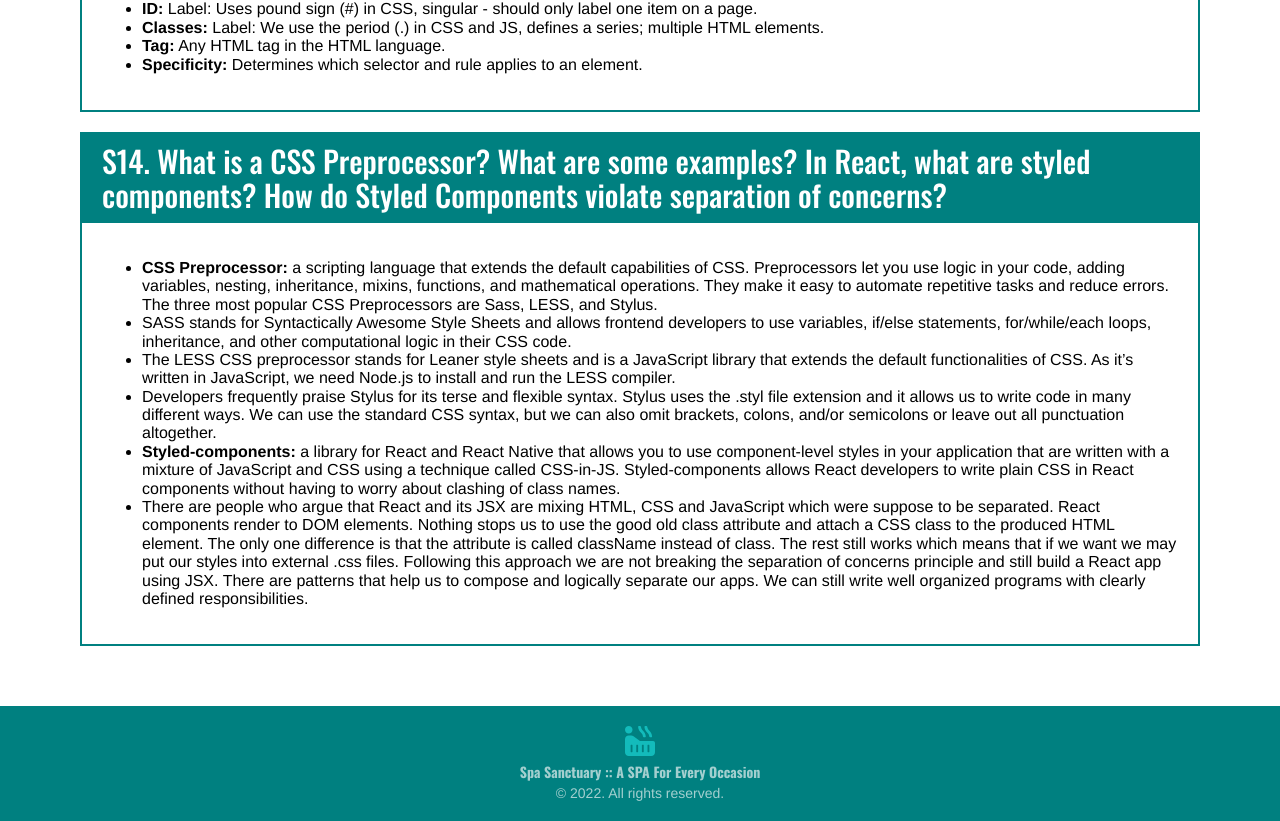
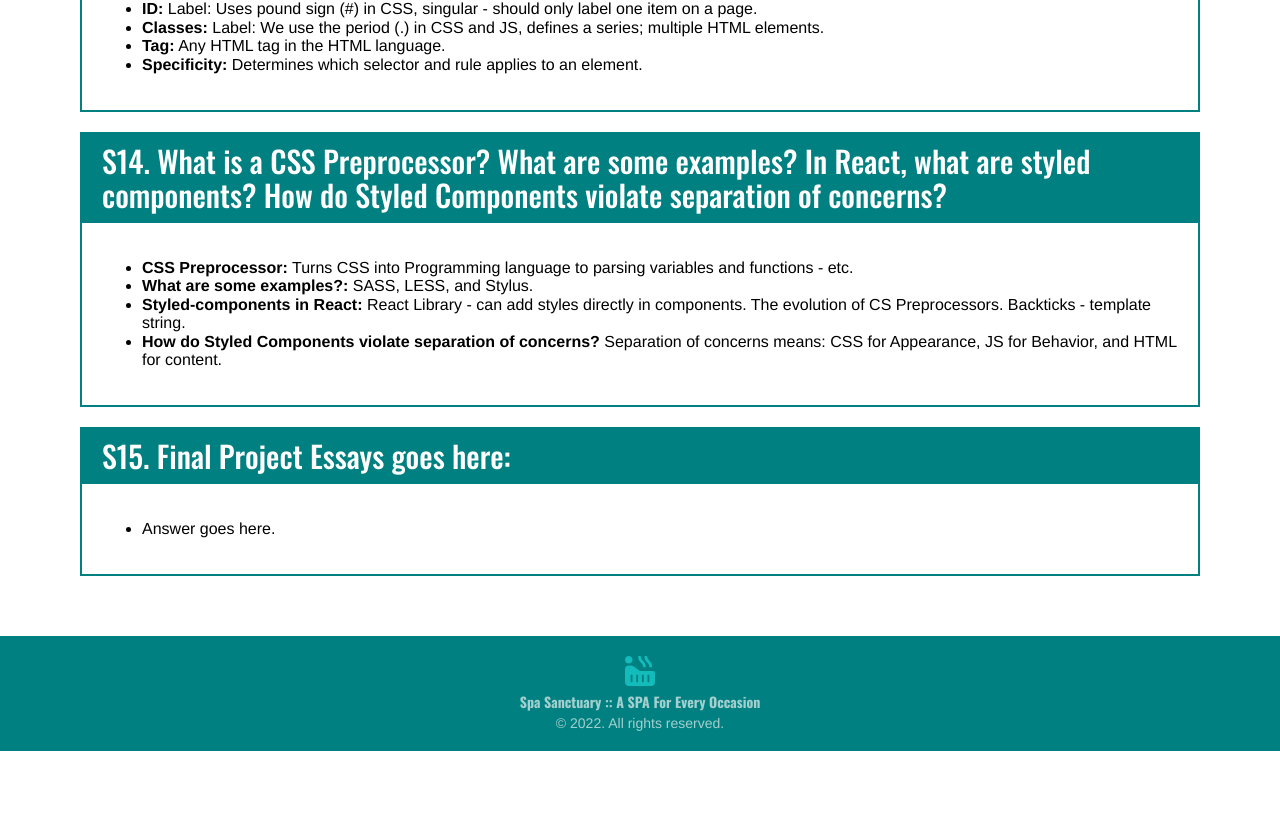
Before and after one commit to claireyz/Web-1-Zhao-Claire-Final, a React (Create React App) app: page /homework in a window 1280 px wide. Shown: the part 3536-4357 px from the top of the page. After the commit the page ends 4287 px from the top, so only its background shows below. Built offline with nearby package versions, Linux system fonts and the light colour scheme.

Commit message:
updating homework

```diff
--- a/src/React/Homework/Essays/Essays.jsx
+++ b/src/React/Homework/Essays/Essays.jsx
@@ -110,12 +110,16 @@ const Essays = () => {
 
             <Essay q='S14. What is a CSS Preprocessor? What are some examples? In React, what are styled components? How do Styled Components violate separation of concerns?' >
                 <ul>
-                    <li> <b>CSS Preprocessor:</b> a scripting language that extends the default capabilities of CSS. Preprocessors let you use logic in your code, adding variables, nesting, inheritance, mixins, functions, and mathematical operations. They make it easy to automate repetitive tasks and reduce errors.  The three most popular CSS Preprocessors are Sass, LESS, and Stylus. </li>
-                    <li>  SASS stands for Syntactically Awesome Style Sheets and allows frontend developers to use variables, if/else statements, for/while/each loops, inheritance, and other computational logic in their CSS code. </li>
-                    <li> The LESS CSS preprocessor stands for Leaner style sheets and is a JavaScript library that extends the default functionalities of CSS. As it’s written in JavaScript, we need Node.js to install and run the LESS compiler. </li>
-                    <li> Developers frequently praise Stylus for its terse and flexible syntax. Stylus uses the .styl file extension and it allows us to write code in many different ways. We can use the standard CSS syntax, but we can also omit brackets, colons, and/or semicolons or leave out all punctuation altogether.</li>
-                    <li> <b>Styled-components:</b> a library for React and React Native that allows you to use component-level styles in your application that are written with a mixture of JavaScript and CSS using a technique called CSS-in-JS. Styled-components allows React developers to write plain CSS in React components without having to worry about clashing of class names. </li>
-                    <li> There are people who argue that React and its JSX are mixing HTML, CSS and JavaScript which were suppose to be separated. React components render to DOM elements. Nothing stops us to use the good old class attribute and attach a CSS class to the produced HTML element. The only one difference is that the attribute is called className instead of class. The rest still works which means that if we want we may put our styles into external .css files. Following this approach we are not breaking the separation of concerns principle and still build a React app using JSX. There are patterns that help us to compose and logically separate our apps. We can still write well organized programs with clearly defined responsibilities. </li>
+                    <li><b>CSS Preprocessor:</b> Turns CSS into Programming language to parsing variables and functions - etc. </li>
+                    <li><b> What are some examples?:</b> SASS, LESS, and Stylus. </li>
+                    <li> <b> Styled-components in React:</b> React Library - can add styles directly in components. The evolution of CS Preprocessors. Backticks - template string. </li>
+                    <li> <b> How do Styled Components violate separation of concerns?</b> Separation of concerns means: CSS for Appearance, JS for Behavior, and HTML for content. </li>
+                </ul>
+            </Essay>
+
+            <Essay q='S15. Final Project Essays goes here:' >
+                <ul>
+                    <li> Answer goes here. </li>
                 </ul>
             </Essay>
 
```
